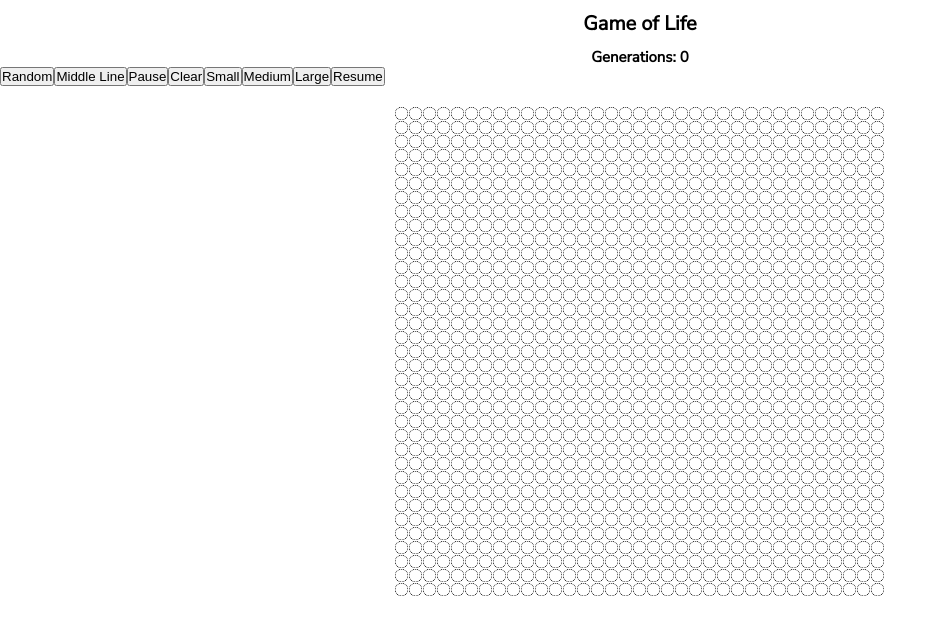
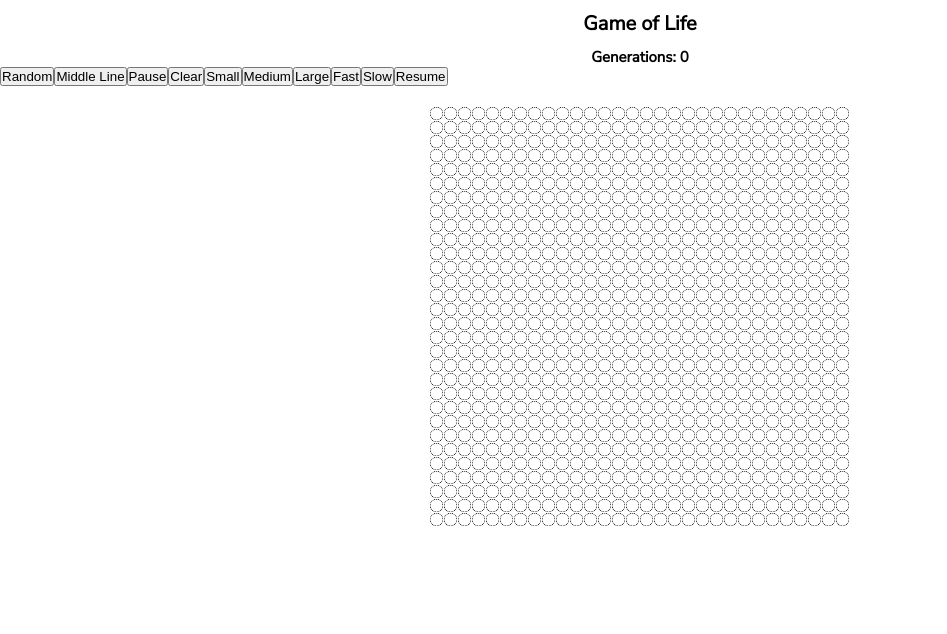
Before and after one commit to alanblee/game_of_life, a React (Create React App) app: page /game in a window 1280 px wide. Shown: the top 634 px of the page, without its empty margins (0-947 px from the left). Built offline with nearby package versions, Linux system fonts and the light colour scheme; a web font is replaced by a local one.

Commit message:
added slow/fast buttons

```diff
--- a/src/App.jsx
+++ b/src/App.jsx
@@ -31,8 +31,8 @@ const App = ({
   resizeGrid,
 }) => {
   const [speed, setSpeed] = useState(1000);
-  const [rows, setRows] = useState(35);
-  const [cols, setCols] = useState(35);
+  const [rows, setRows] = useState(30);
+  const [cols, setCols] = useState(30);
   const [grid, setGrid] = useState(fullGrid);
   const [intervalId, setIntervalId] = useState("");
 
@@ -90,6 +90,13 @@ const App = ({
     setRows(30);
     setCols(30);
   };
+
+  const speedFast = () => {
+    setSpeed(100);
+  };
+  const speedSlow = () => {
+    setSpeed(1000);
+  };
   return (
     <div className="">
       <h1>Game of Life</h1>
@@ -101,6 +108,8 @@ const App = ({
       <button onClick={() => smallGrid()}>Small</button>
       <button onClick={() => mediumGrid()}>Medium</button>
       <button onClick={() => largeGrid()}>Large</button>
+      <button onClick={() => speedFast()}>Fast</button>
+      <button onClick={() => speedSlow()}>Slow</button>
       {grid.length > 0 ? (
         <button onClick={() => play(grid, rows, cols)}>Resume</button>
       ) : null}
```
